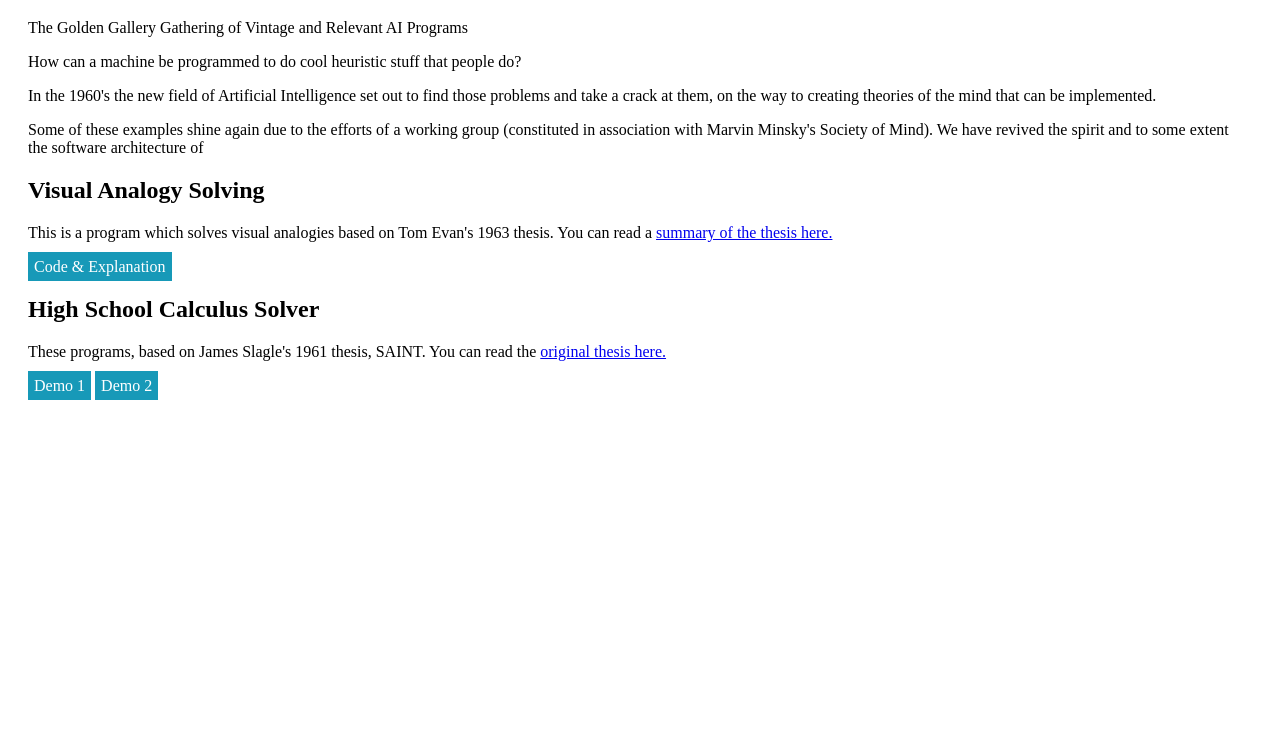
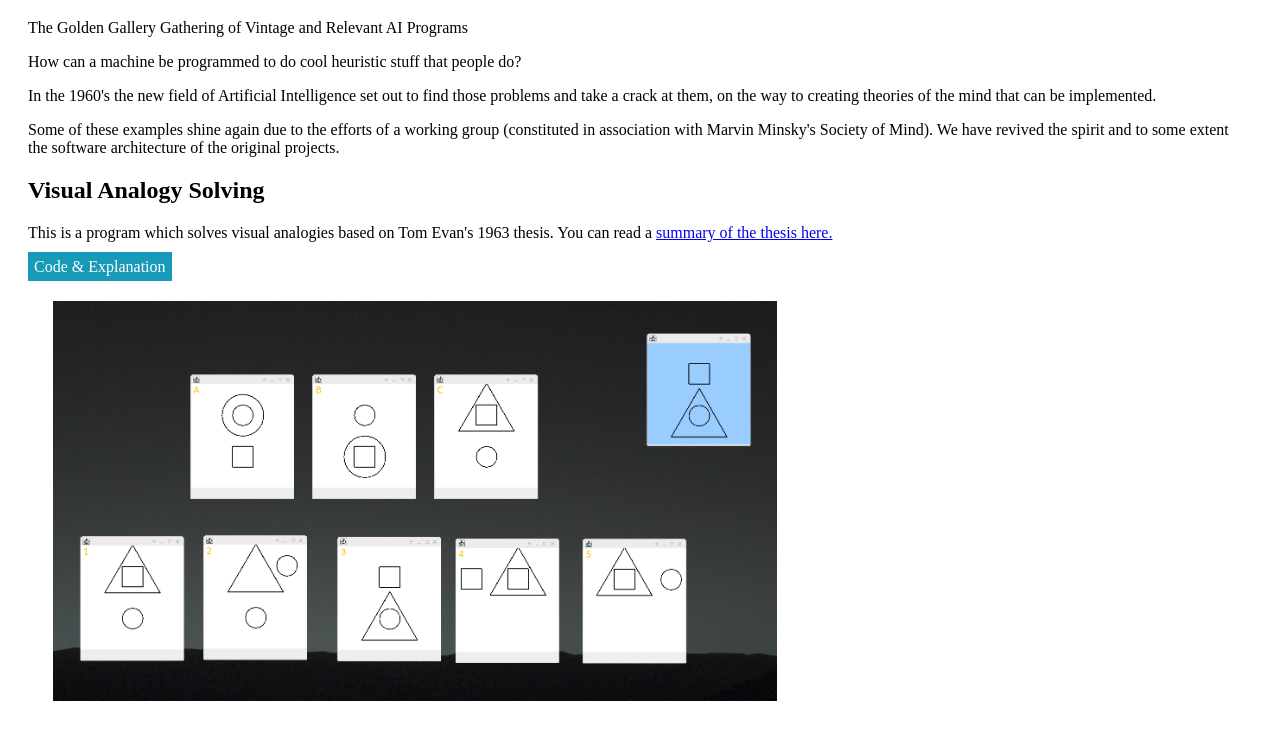
Before and after one commit to margmarg/GoldenGallery, a plain HTML site: page index.html in a window 1280 px wide. Shown: the part 61-800 px from the top of the page. Drawn offline with Linux system fonts and the light colour scheme.

Commit message:
add images

```diff
--- a/index.html
+++ b/index.html
@@ -13,7 +13,7 @@ The Golden Gallery Gathering of Vintage and Relevant AI Programs
 
 <p>How can a machine be programmed to do cool heuristic stuff that people do?</p>
 <p>In the 1960's the new field of Artificial Intelligence set out to find those problems and take a crack at them, on the way to creating theories of the mind that can be implemented.</p>
-<p>Some of these examples shine again due to the efforts of a working group (constituted in association with Marvin Minsky's Society of Mind). We have revived the spirit and to some extent the software architecture of</p>
+<p>Some of these examples shine again due to the efforts of a working group (constituted in association with Marvin Minsky's Society of Mind). We have revived the spirit and to some extent the software architecture of the original projects.</p>
 
 
 <h2>Visual Analogy Solving</h2>
@@ -22,6 +22,8 @@ The Golden Gallery Gathering of Vintage and Relevant AI Programs
   You can read a <a href="geometric_analogies.pdf">summary of the thesis here.</a>
 </p>
 <a class="outlink" href="http://illuminium.org/geometry/org/analogy.html">Code & Explanation</a>
+<br/>
+<img class="screenshot" src="images/analogy.png"></img>
 
 <h2>High School Calculus Solver</h2>
 <p>
@@ -30,6 +32,9 @@ The Golden Gallery Gathering of Vintage and Relevant AI Programs
 </p>
 <a class="outlink" href="http://illuminium.org/calculus/integral.html">Demo 1</a>
 <a class="outlink" href="http://milessteele.com:5000/">Demo 2</a>
+<br/>
+<img class="screenshot" src="images/symbint-ms.png"></img>
+<img class="screenshot" src="images/symbint-dxh.png"></img>
 
 
 <!--
--- a/style.css
+++ b/style.css
@@ -7,6 +7,11 @@
   background-color: #1799B8;
 }
 
+.screenshot {
+  margin: 25px;
+  height: 400px;
+}
+
 a.outlink:link    { color: #FFF; text-decoration: none; }
 a.outlink:visited { color: #FFF; text-decoration: none; }
 a.outlink:hover   { color: #FFF; text-decoration: underline; }
```
Also changed, not shown: images/analogy-original.png (added), images/analogy.png (added), images/symbint-dxh-original.png (added), images/symbint-dxh.png (added), images/symbint-ms-crop1.png (added), images/symbint-ms.png (added).
